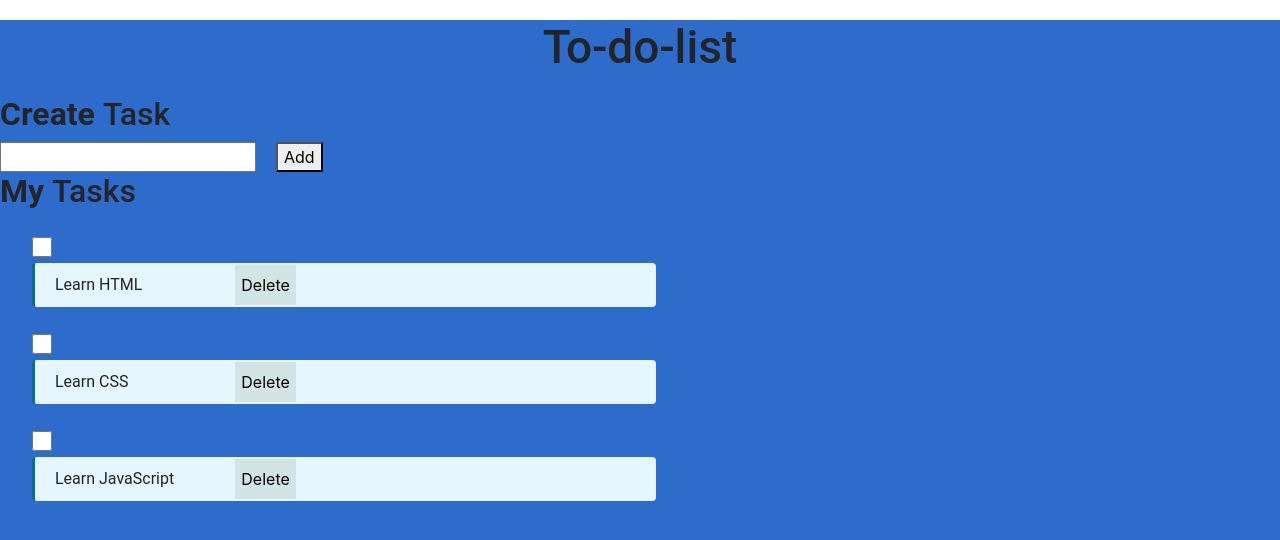
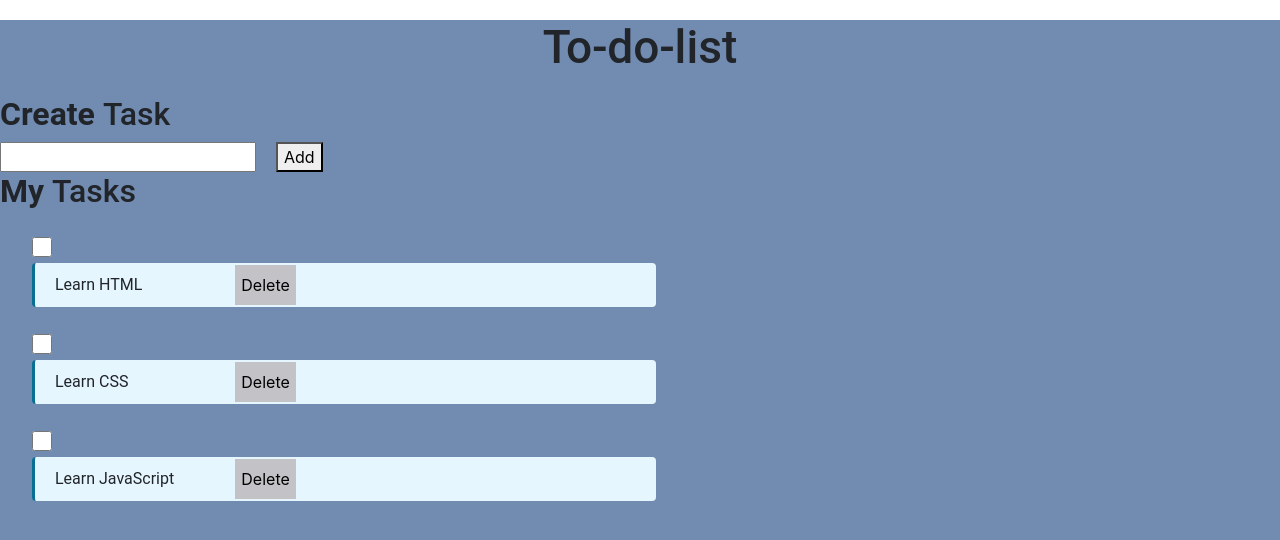
Before and after one commit to Monimrowka/ToDoList-React, a React (Create React App) app in the folder to-do-list-react/: page / in a window 1280 px wide. Shown: the top 540 px of the page. Built offline with nearby package versions, Linux system fonts and the light colour scheme.

Commit message:
buttin commit2

```diff
--- a/to-do-list-react/src/App.css
+++ b/to-do-list-react/src/App.css
@@ -1,7 +1,7 @@
 
 
 .dos-bg-container {
-  background-color: #2d6cca;
+  background-color: #718bb1;
   height: 100vh;
 }
 
@@ -103,5 +103,5 @@
 { margin:0.1rem;
   height:40px;
   border:none;
-  background-color: rgb(211, 228, 228);
+  background-color: rgb(194, 194, 199);
 }
```
